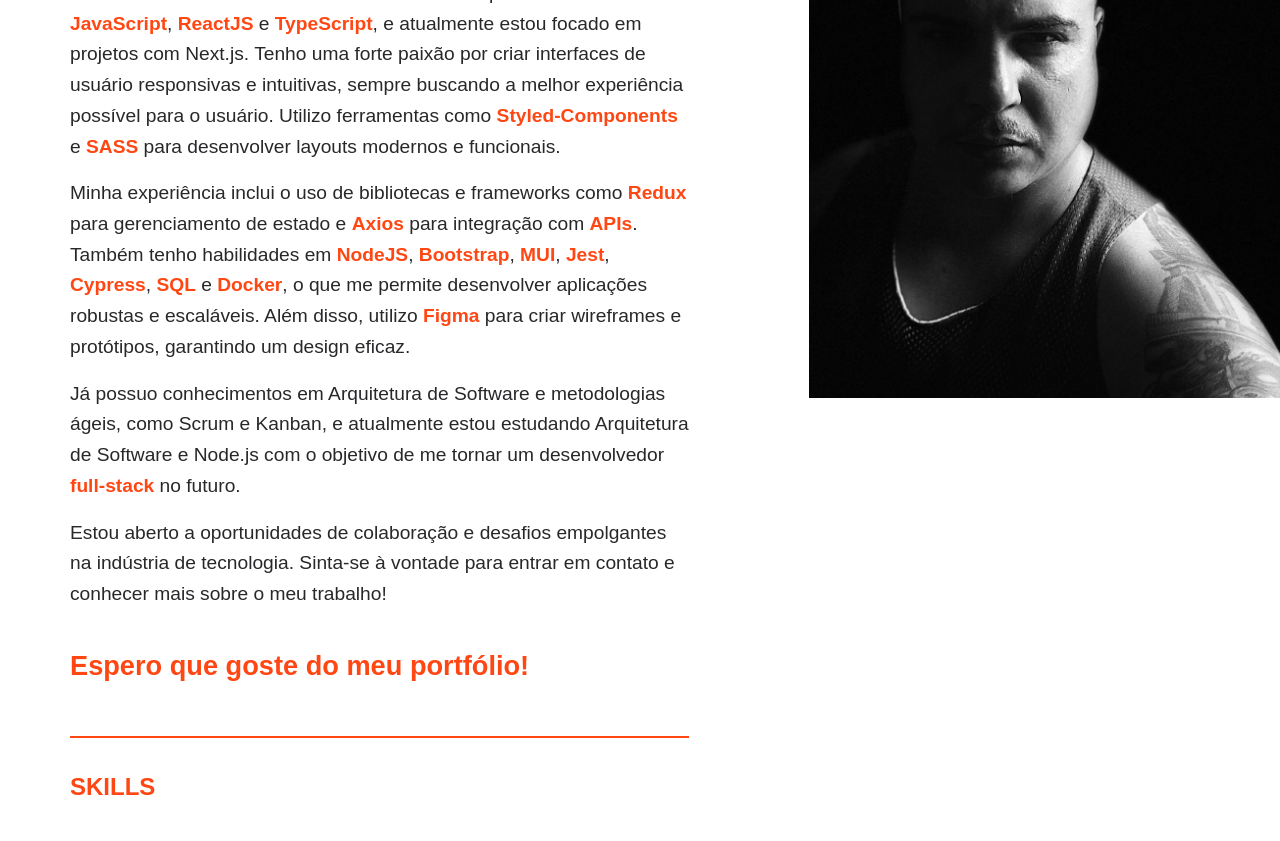
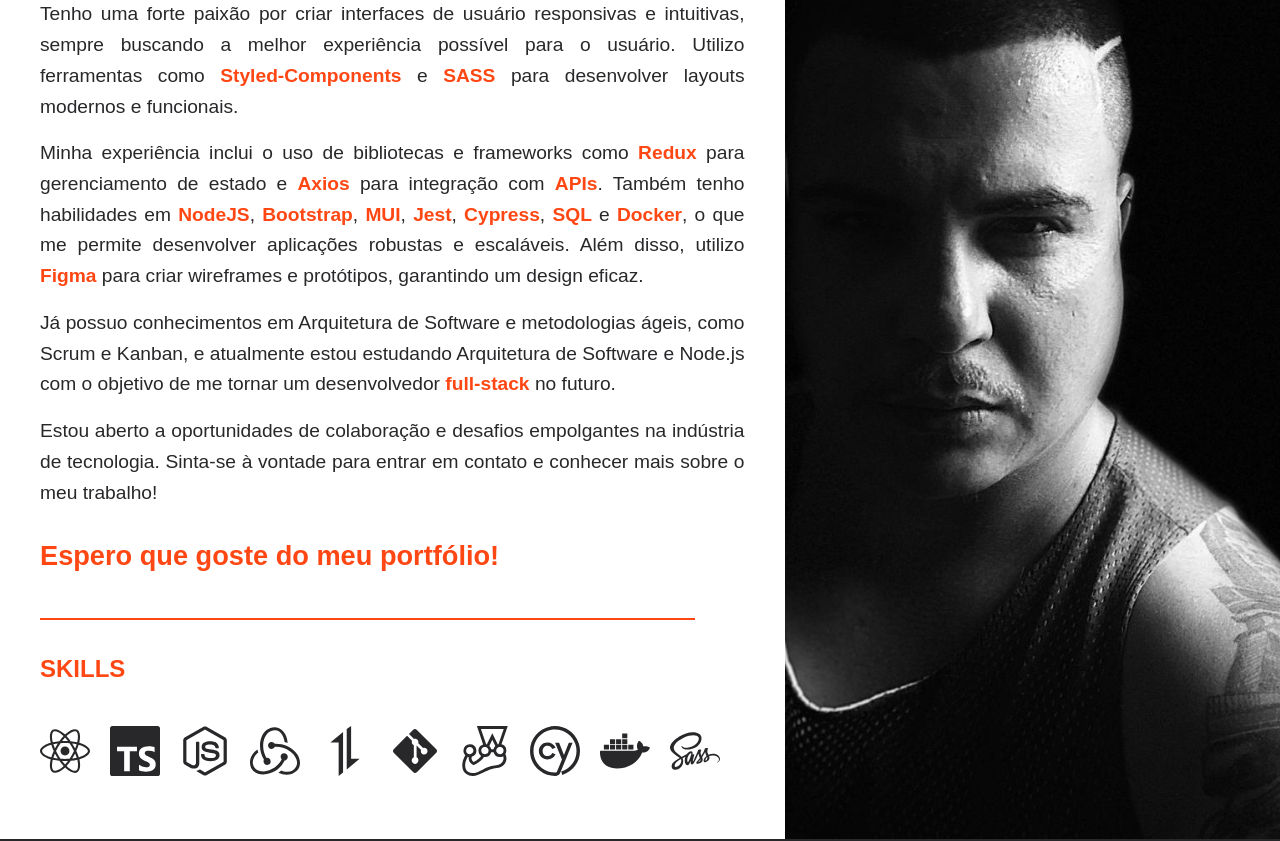
Before and after one commit to eosantos/dudev, a Next.js app: page / in a window 1280 px wide. Shown: the part 1080-1921 px from the top of the page. Built offline with nearby package versions, Linux system fonts and the light colour scheme.

Commit message:
Feat: Made improvements to the responsiveness of the Hero and About components.

```diff
--- a/src/app/components/About.tsx
+++ b/src/app/components/About.tsx
@@ -20,49 +20,56 @@
   margin: 40px 0;
   justify-content: space-between;
 
-  @media (max-width: 768px) {
-    flex-direction: column; // Muda para coluna em telas menores
-    align-items: center; // Centraliza os itens
+  @media (max-width: 1024px) {
+    flex-direction: column;
+    align-items: center;
   }
 `;
 
 const TextSection = styled.div`
   width: 60%;
   padding: 20px;
-  margin: 20px 50px;
+  margin: 20px;
   color: ${({ theme }) => theme.colors.background};
   font-family: ${({ theme }) => theme.fonts.body};
 
+  @media (max-width: 1024px) {
+    width: 100%;
+    margin: 20px 0;
+    padding: 0px 40px;
+  }
+
   @media (max-width: 768px) {
-    width: 90%; // Ajusta a largura em telas menores
-    margin: 20px 0; // Remove margens laterais
+    width: 100%;
+    margin: 20px 0;
+    padding: 0px 20px;
   }
 `;
 
 const TextGreeting = styled.p`
   font-size: 3.5rem;
   font-weight: 700;
-  line-height: 5.5rem;
+  line-height: 4rem;
   margin: 0;
 
   @media (max-width: 768px) {
-    font-size: 2.5rem; // Ajusta o tamanho da fonte
-    line-height: 4rem; // Ajusta o espaçamento
+    font-size: 2.5rem;
+    line-height: 5.5rem;
   }
 `;
 
 const TextName = styled.p`
   font-size: 1.7rem;
   font-weight: 700;
-  line-height: 5rem;
+  line-height: 4rem;
 
   span {
     color: ${({ theme }) => theme.colors.primary};
   }
 
   @media (max-width: 768px) {
-    font-size: 1.5rem; // Ajusta o tamanho da fonte
-    line-height: 4rem; // Ajusta o espaçamento
+    font-size: 1.5rem;
+    line-height: 4rem;
   }
 `;
 
@@ -71,7 +78,7 @@
   font-weight: 400;
   margin-bottom: 1rem;
   margin-top: 0;
-  margin-right: 50px;
+  text-align: justify;
 
   span {
     color: ${({ theme }) => theme.colors.primary};
@@ -79,31 +86,41 @@
   }
 
   @media (max-width: 768px) {
-    font-size: 1rem; // Ajusta o tamanho da fonte
-    margin-right: 0; // Remove margem direita em telas menores
+    font-size: 1rem;
+    margin-right: 0;
   }
 `;
 
 const ImageSection = styled.div`
   width: 40%;
   position: relative;
-  height: 100%;
   overflow: hidden;
   display: flex;
   justify-content: center;
   align-items: center;
 
-  @media (max-width: 768px) {
-    width: 90%; // Ajusta a largura em telas menores
-    margin: 20px 0; // Margem para separar do texto
+  img {
+    border-radius: 0;
+    display: block;
+    height: 100%;
+    width: auto;
+  }
+
+  @media (max-width: 1024px) {
+    width: 100%;
+    height: 800px;
   }
 
   img {
     border-radius: 0;
     display: block;
-    height: 100%;
-    width: auto; // Permite ajuste da largura
-    max-width: 100%; // Garante que a imagem não ultrapasse o contêiner
+    width: 100%;
+    object-fit: cover;
+  }
+
+  @media (max-width: 768px) {
+    width: 100%;
+    height: 500px;
   }
 `;
 
@@ -114,7 +131,7 @@
   background-color: ${({ theme }) => theme.colors.primary};
 
   @media (max-width: 768px) {
-    margin: 20px 0; // Ajusta margem em telas menores
+    margin: 0;
   }
 `;
 
@@ -124,7 +141,7 @@
   margin-bottom: 30px;
 
   @media (max-width: 768px) {
-    font-size: 1.5rem; // Ajusta o tamanho da fonte
+    font-size: 1.5rem;
   }
 `;
 
@@ -132,10 +149,10 @@
   display: flex;
   justify-content: flex-start;
   flex-wrap: wrap;
-  gap: 20px; /* Espaçamento entre os ícones */
+  gap: 20px;
 
   @media (max-width: 768px) {
-    justify-content: center; // Centraliza ícones em telas menores
+    justify-content: center; menores
   }
 `;
 
@@ -144,7 +161,7 @@
   color: ${({ theme }) => theme.colors.background};
 
   @media (max-width: 768px) {
-    font-size: 40px; // Ajusta o tamanho do ícone
+    font-size: 40px;
   }
 `;
 
@@ -227,11 +244,7 @@
         </SkillsContainer>
       </TextSection>
       <ImageSection>
-        <Image
-          src={ImagePerfil}
-          alt="Imagem de perfil"
-          objectFit="cover" // Ajusta a imagem para cobrir o contêiner
-        />
+        <Image src={ImagePerfil} alt="Imagem de perfil" />
       </ImageSection>
     </AboutContainer>
   );
--- a/src/app/components/Hero.tsx
+++ b/src/app/components/Hero.tsx
@@ -17,9 +17,18 @@
     display: flex;
     flex-direction: column;
     align-items: center;
-    gap: 2rem;
+    gap: 3.5rem;
     width: 100%;
     max-width: 800px;
+
+    @media (max-width: 768px) {
+      max-width: 100%;
+      padding: 0 1rem;
+    }
+
+    @media (max-width: 480px) {
+      gap: 0.5rem;
+    }
   }
 
   .home-name-1 {
@@ -37,22 +46,22 @@
       margin-bottom: -13%;
     }
 
-    @media (max-width: 875px) {
-      font-size: 6rem;
+    @media (max-width: 775px) {
+      font-size: 5rem;
       letter-spacing: 0.5rem;
       margin-bottom: -12%;
     }
 
-    @media (max-width: 425px) {
+    @media (max-width: 540px) {
       font-size: 3.5rem;
-      letter-spacing: 0.4rem;
-      margin-bottom: -16%;
+      letter-spacing: 0.3rem;
+      margin-bottom: -10%;
     }
 
     @media (max-width: 375px) {
       font-size: 3rem;
-      letter-spacing: 0.4rem;
-      margin-bottom: -16%;
+      letter-spacing: 0.2rem;
+      margin-bottom: -8%;
     }
   }
 
@@ -70,24 +79,24 @@
     @media (max-width: 1200px) {
       font-size: 6rem;
       letter-spacing: 3rem;
-      padding-left: 25px;
+      padding-left: 20px;
     }
 
-    @media (max-width: 875px) {
-      font-size: 5rem;
+    @media (max-width: 775px) {
+      font-size: 4rem;
       letter-spacing: 1.8rem;
     }
 
-    @media (max-width: 425px) {
+    @media (max-width: 540px) {
       font-size: 3rem;
-      letter-spacing: 1.1rem;
+      letter-spacing: 1rem;
       padding-left: 10px;
     }
 
     @media (max-width: 375px) {
-      font-size: 2rem;
-      letter-spacing: 1.3rem;
-      padding-left: 10px;
+      font-size: 2.5rem;
+      letter-spacing: 0.8rem;
+      padding-left: 5px;
     }
   }
 
@@ -189,8 +198,8 @@
         >
           Desenvolvedor Front-end
         </motion.p>
-        <span>|</span> {/* Span visível acima de 425px */}
-        <hr /> {/* HR visível abaixo de 425px */}
+        <span>|</span> {/* Span visível acima de 540px */}
+        <hr /> {/* HR visível abaixo de 540px */}
         <motion.p
           className="home-subtitle-2"
           initial={{ y: -250, opacity: 0 }}
@@ -199,8 +208,8 @@
         >
           React
         </motion.p>
-        <span>|</span> {/* Span visível acima de 425px */}
-        <hr /> {/* HR visível abaixo de 425px */}
+        <span>|</span> {/* Span visível acima de 540px */}
+        <hr /> {/* HR visível abaixo de 540px */}
         <motion.p
           className="home-subtitle-3"
           initial={{ y: -250, opacity: 0 }}
```
